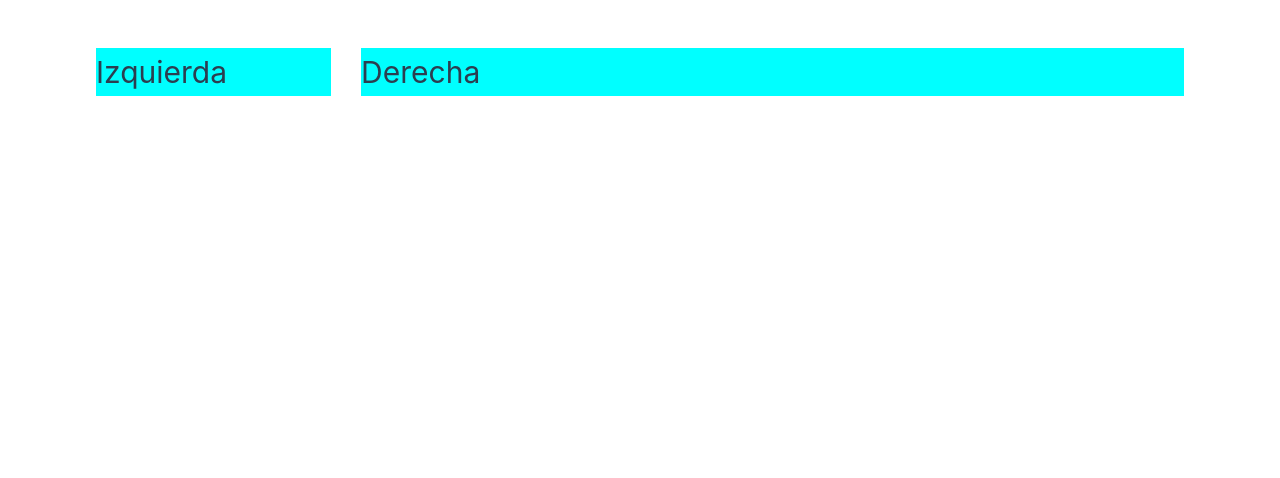
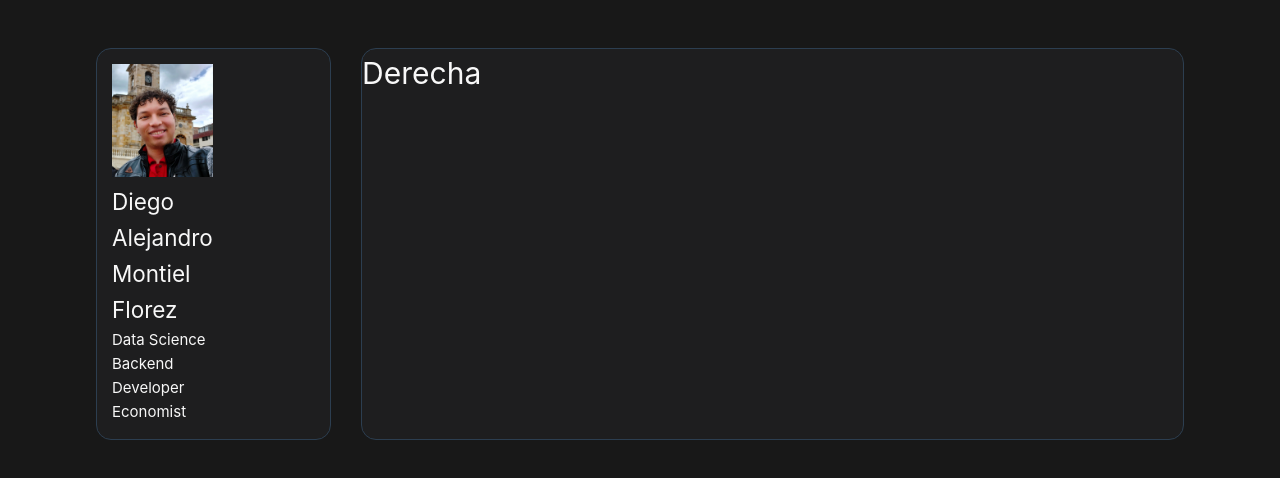
Before and after one commit to OugMontiel/OugMontiel, a Vue app: page / in a window 1280 px wide. Shown: the top 478 px of the page. Built offline with nearby package versions, Linux system fonts and the light colour scheme.

Commit message:
feat: :construction: primeras adecuaciones de la paguinacion !!
se deja a la Ia para que la mejore

```diff
--- a/src/App.vue
+++ b/src/App.vue
@@ -15,14 +15,39 @@ import der from './components/der.vue'
 </template>
 
 <style scoped>
-main{
+* {
+  padding: 0;
+  margin: 0;
+  border: 0;
+  box-sizing: border-box;
+}
+
+main {
   display: grid;
   grid-template-columns: 2fr 7fr;
   gap: 2em
 }
-div{
-  background-color: aqua;
+
+div {
+  background-color: var(--vt-c-black-font);
+  border-radius: 1em;
+  border: .05px solid var(--vt-c-indigo);
 }
+
+img {
+  width: 100%;
+  height: 100%;
+  object-fit: contain;
+}
+
+li {
+  list-style: none;
+}
+
+a {
+  text-decoration: none;
+}
+
 /* @media (min-width: 1024px) {
 } */
 </style>
--- a/src/assets/base.css
+++ b/src/assets/base.css
@@ -7,45 +7,7 @@
   --vt-c-black: #181818;
   --vt-c-black-soft: #222222;
   --vt-c-black-mute: #282828;
+  --vt-c-black-font: #1e1e1f;
 
   --vt-c-indigo: #2c3e50;
-
-  --vt-c-divider-light-1: rgba(60, 60, 60, 0.29);
-  --vt-c-divider-light-2: rgba(60, 60, 60, 0.12);
-  --vt-c-divider-dark-1: rgba(84, 84, 84, 0.65);
-  --vt-c-divider-dark-2: rgba(84, 84, 84, 0.48);
-
-  --vt-c-text-light-1: var(--vt-c-indigo);
-  --vt-c-text-light-2: rgba(60, 60, 60, 0.66);
-  --vt-c-text-dark-1: var(--vt-c-white);
-  --vt-c-text-dark-2: rgba(235, 235, 235, 0.64);
 }
-
-/* semantic color variables for this project */
-:root {
-  --color-background: var(--vt-c-white);
-  --color-background-soft: var(--vt-c-white-soft);
-  --color-background-mute: var(--vt-c-white-mute);
-
-  --color-border: var(--vt-c-divider-light-2);
-  --color-border-hover: var(--vt-c-divider-light-1);
-
-  --color-heading: var(--vt-c-text-light-1);
-  --color-text: var(--vt-c-text-light-1);
-
-  --section-gap: 160px;
-}
-
-@media (prefers-color-scheme: dark) {
-  :root {
-    --color-background: var(--vt-c-black);
-    --color-background-soft: var(--vt-c-black-soft);
-    --color-background-mute: var(--vt-c-black-mute);
-
-    --color-border: var(--vt-c-divider-dark-2);
-    --color-border-hover: var(--vt-c-divider-dark-1);
-
-    --color-heading: var(--vt-c-text-dark-1);
-    --color-text: var(--vt-c-text-dark-2);
-  }
-}
--- a/src/assets/main.css
+++ b/src/assets/main.css
@@ -9,8 +9,12 @@
 }
 
 body {
-  color: var(--color-text);
-  background: var(--color-background);
+  weight:100%;
+  margin: 0; /* Elimina márgenes externos predeterminados */
+  padding: 0; /* Elimina relleno predeterminado */
+  overflow-x: hidden; /* Evita el desbordamiento horizontal */
+  color: var(--vt-c-white-soft);
+  background: var(--vt-c-black);
   transition: color 0.5s, background-color 0.5s;
   line-height: 1.6;
   font-family: Inter, -apple-system, BlinkMacSystemFont, "Segoe UI", Roboto,
--- a/src/components/izq.vue
+++ b/src/components/izq.vue
@@ -3,9 +3,34 @@
 </script>
 
 <template>
-<h1>Izquierda</h1>
+    <main>
+        <div>
+            <img src="/public/img/Data Vizualizacion-SQL-R Studio-Power BI.jpg" alt="Data_Science_Backend Developer_Economist.png">
+            <h2>Diego Alejandro</h2>
+            <h2>Montiel Florez</h2>
+            <span>
+                <p>Data Science</p>
+                <p>Backend Developer</p>
+                <p>Economist</p>
+            </span>
+        </div>
+    </main>
 </template>
 
 <style scoped>
-
+main{
+    padding: 1em
+}
+img {
+  width: 100%;
+  object-fit: cover;
+}
+span{
+    display: flex;
+    flex-direction: column;
+    justify-content: center;
+}
+p{
+    display: block;
+}
 </style>
```
Also changed, not shown: public/img/Data Vizualizacion-SQL-R Studio-Power BI.jpg (added).
